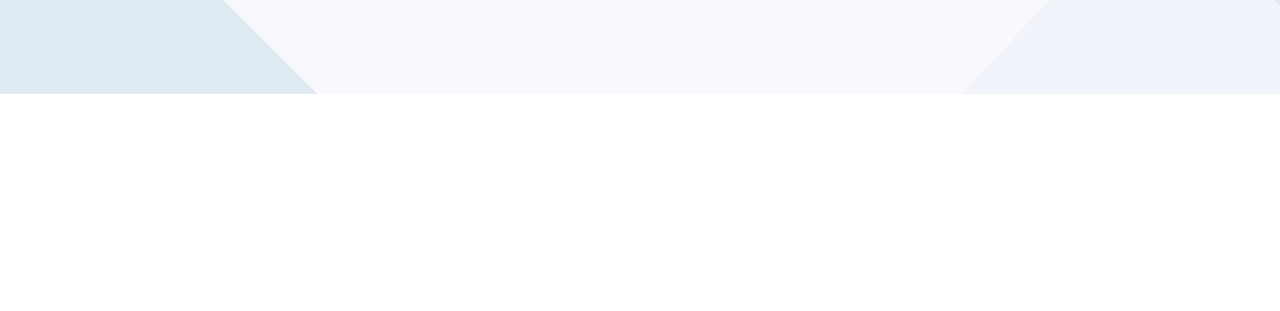
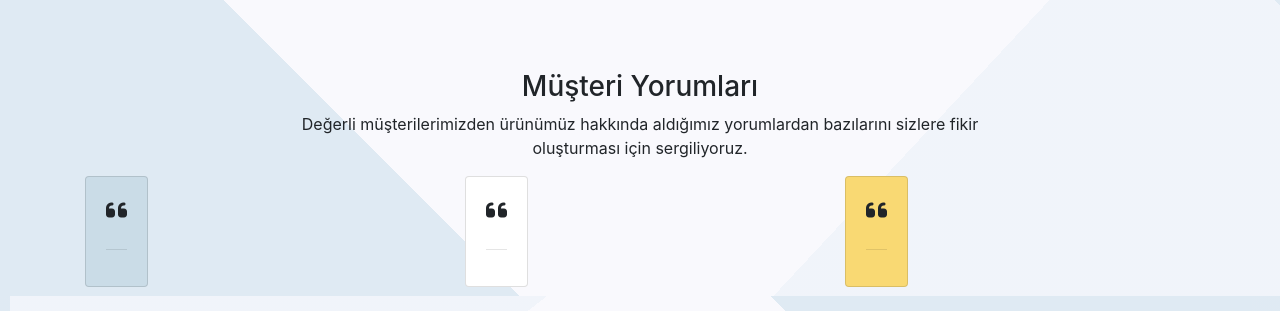
Before and after one commit to kagantemizkan/hatirac-frontend, a React (Create React App) app: page /product/1 in a window 1280 px wide. Shown: the part 2104-2415 px from the top of the page. Before the commit the page ends 2198 px from the top, so only its background shows below. Built offline with nearby package versions, Linux system fonts and the light colour scheme; no server answers.

Commit message:
product page costumer comment

```diff
--- a/src/components/pages/Product.js
+++ b/src/components/pages/Product.js
@@ -133,17 +133,52 @@ const Product = () => {
             </div>
           </div>
           <div className='container'>
-            <div className='row'>
-              <div className='col-md-4'>
+            <section>
+              <div class="row d-flex justify-content-center">
+                <div class="col-md-10 col-xl-8 text-center">
+                  <h3>Müşteri Yorumları</h3>
+                  <p class="mb-3">
+                    Değerli müşterilerimizden <strong>{urun.urun_adi}</strong> ürünümüz hakkında aldığımız yorumlardan bazılarını sizlere fikir oluşturması için sergiliyoruz.
+                  </p>
+                </div>
+              </div>
 
+              <div class="row text-center d-flex align-items-stretch">
+                <div class="col-md-4 mb-5 mb-md-0 d-flex align-items-stretch">
+                  <div class="card testimonial-card" style={{ backgroundColor: '#cadce7' }}>
+                    <div class="card-body">
+                      <h4 class="mb-4"><i class="fas fa-quote-left pe-2"></i></h4>
+                      <hr />
+                      <p class="mt-2">
+                        {urun.musteri_yorum1}
+                      </p>
+                    </div>
+                  </div>
+                </div>
+                <div class="col-md-4 mb-5 mb-md-0 d-flex align-items-stretch">
+                  <div class="card testimonial-card" style={{ backgroundColor: '#ffffff' }}>
+                    <div class="card-body">
+                      <h4 class="mb-4"><i class="fas fa-quote-left pe-2"></i></h4>
+                      <hr />
+                      <p class="mt-2">
+                        {urun.musteri_yorum2}
+                      </p>
+                    </div>
+                  </div>
+                </div>
+                <div class="col-md-4 mb-0 d-flex align-items-stretch">
+                  <div class="card testimonial-card" style={{ backgroundColor: '#F9D973' }}>
+                    <div class="card-body">
+                      <h4 class="mb-4"><i class="fas fa-quote-left pe-2"></i></h4>
+                      <hr />
+                      <p class="mt-2">
+                        {urun.musteri_yorum3}
+                      </p>
+                    </div>
+                  </div>
+                </div>
               </div>
-              <div className='col-md-4'>
-
-              </div>
-              <div className='col-md-4'>
-
-              </div>
-            </div>
+            </section>
           </div>
         </div>
       </div>
--- a/src/styles/Products/product.scss
+++ b/src/styles/Products/product.scss
@@ -22,3 +22,41 @@ ul {
 .aciklama {
     font-size: 22px;
 }
+
+.snip1533 figcaption:before {
+    -webkit-transform: translateX(-50%);
+    transform: translateX(-50%);
+    background-color: #fff;
+    border-radius: 50%;
+    box-shadow: 0 0 10px rgba(0, 0, 0, 0.25);
+    color: #d2652d;
+    content: "\f10e";
+    font-family: 'FontAwesome';
+    font-size: 32px;
+    font-style: normal;
+    left: 50%;
+    line-height: 60px;
+    position: absolute;
+    top: -30px;
+    width: 60px;
+}
+
+.snip1533 h3 {
+    color: #3c3c3c;
+    font-size: 20px;
+    font-weight: 300;
+    line-height: 24px;
+    margin: 10px 0 5px;
+}
+
+.snip1533 h4 {
+    font-weight: 400;
+    margin: 0;
+    opacity: 0.5;
+}
+
+.snip1533 blockquote {
+    font-style: italic;
+    font-weight: 300;
+    margin: 0 0 20px;
+}
```
